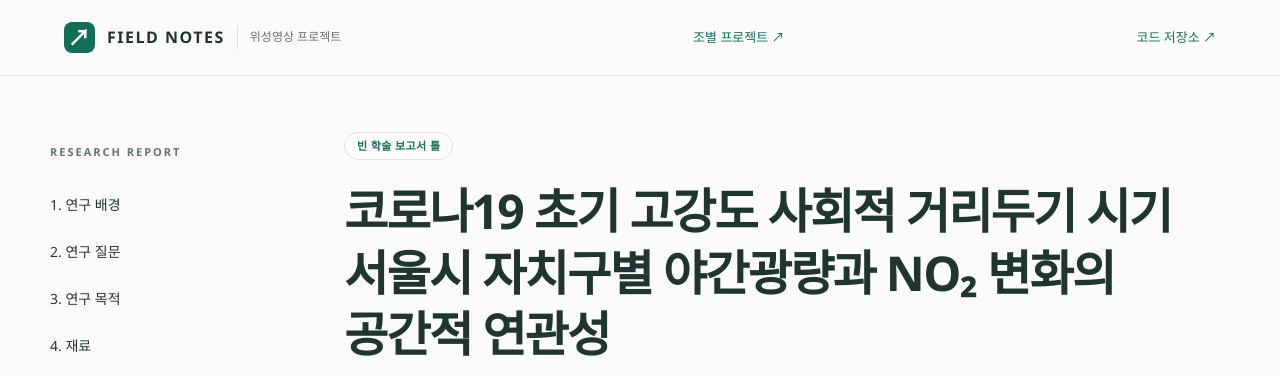
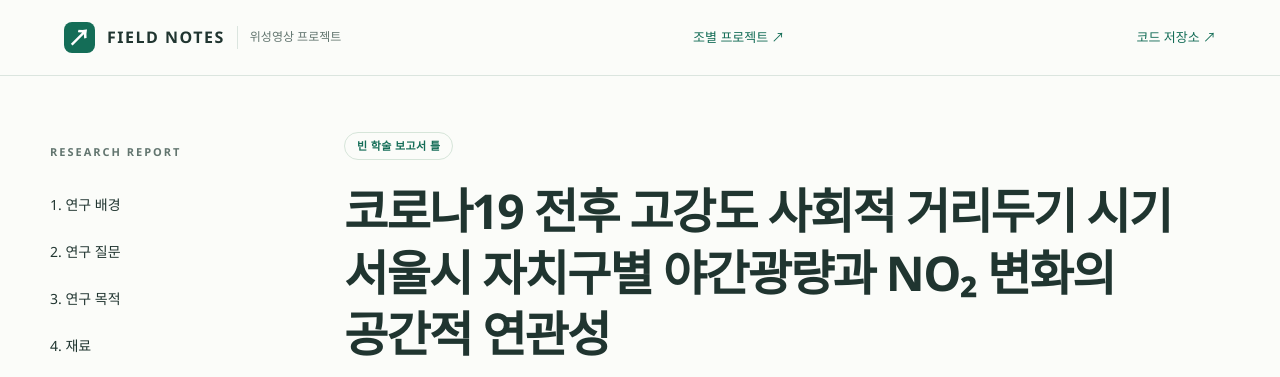
Before and after one commit to rlawkdgns3550-cmyk/surveying2_team03, a Jekyll site: the page built from docs/index.md, in a window 1280 px wide and 900 px high. Shown: the top 377 px of the window. Built offline with Jekyll 4.4.1, drawn with Linux system fonts in a browser that asks for light colours.

Commit message:
Update index.md

```diff
--- a/docs/index.md
+++ b/docs/index.md
@@ -1,6 +1,6 @@
 ---
 layout: report
-title: "코로나19 초기 고강도 사회적 거리두기 시기 서울시 자치구별 야간광량과 NO₂ 변화의 공간적 연관성"
+title: "코로나19 전후 고강도 사회적 거리두기 시기 서울시 자치구별 야간광량과 NO₂ 변화의 공간적 연관성"
 subtitle: "도시 지역의 용도 지역 구분을 통한 야간광량과 NO₂ 변화 분석"
 team: "3조 / 팀명"
 period: "실제 분석 기간: 2019년 3월~5월, 2020년 3월~5월"
```
